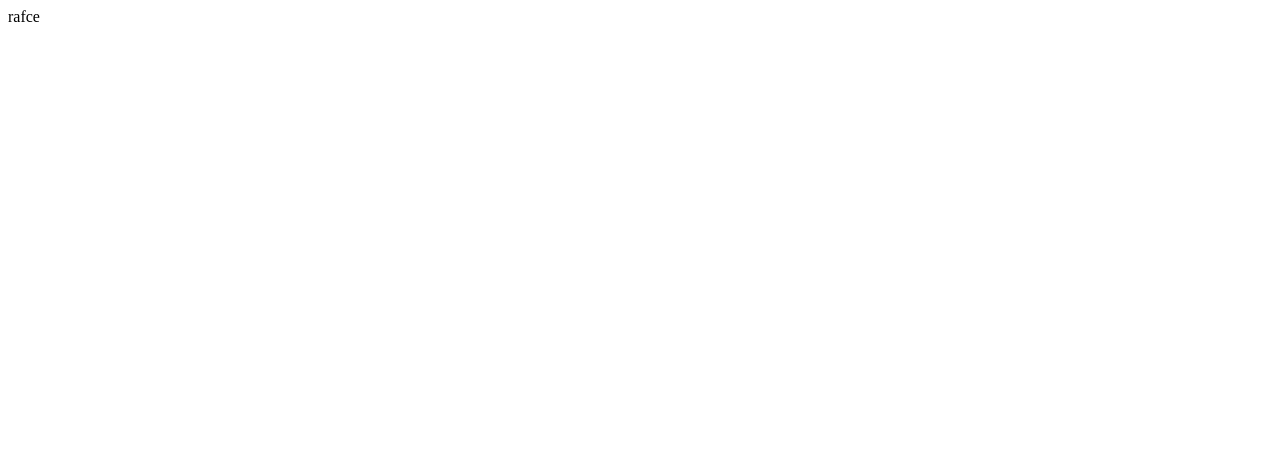
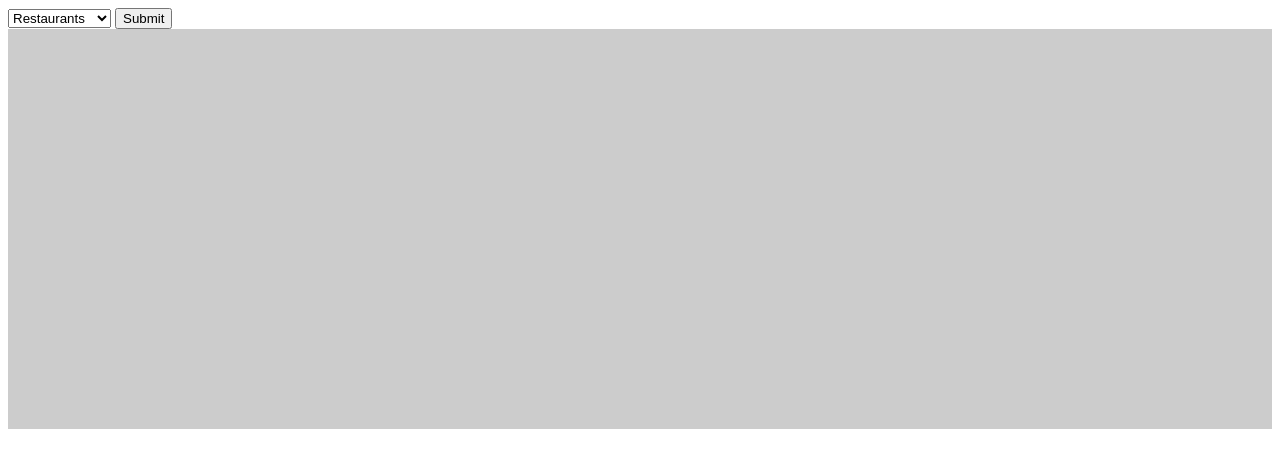
Before and after one commit to KimeriTenko/js-12-making-an-interactive-map-part-i, a plain HTML site: page index.html in a window 1280 px wide. Drawn offline with Linux system fonts and the light colour scheme.

Commit message:
ADDED form

```diff
--- a/index.html
+++ b/index.html
@@ -1 +1,28 @@
-rafce
+<!DOCTYPE html>
+<html lang="en">
+<head>
+    <meta charset="UTF-8">
+    <meta http-equiv="X-UA-Compatible" content="IE=edge">
+    <meta name="viewport" content="width=device-width, initial-scale=1.0">
+    <title>Geolocation Project</title>
+    <script src="app.js" defer></script>
+    <style>
+        #map {
+            height: 400px;
+            background-color: #CCC;
+        }
+    </style>
+</head>
+<body>
+    <form>
+        <select id="business">
+            <option value="restaurant">Restaurants</option>
+            <option value="coffee">Coffee Shops</option>
+            <option value="hotel">Hotels</option>
+            <option value="market">Markets</option>
+        </select>
+        <button id="submit">Submit</button>
+    </form>
+    <div id="map"></div>
+</body>
+</html>
```
